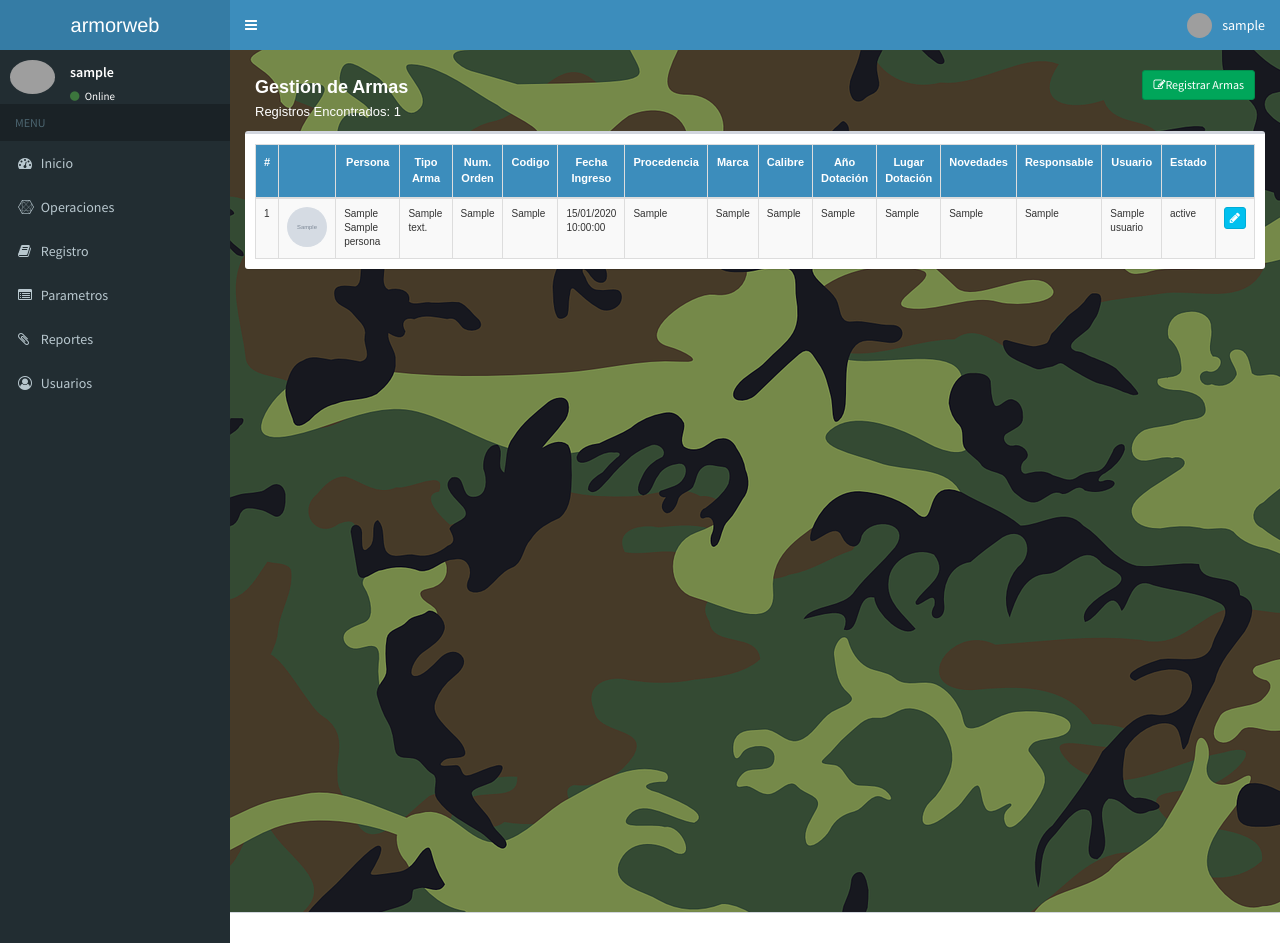
After one commit to BitXad/armorweb, a CodeIgniter app: page /armorweb/arma/inventario in a window 1280 px wide. The commit adds this page. Run offline with CodeIgniter, Linux system fonts and the light colour scheme; the visitor is signed in with stand-in values (Sample User, id 1); tables that the repository leaves empty hold one stand-in row (values such as "Sample post"); grey boxes marked "Sample" are stand-in pictures; grey boxes are pictures that could not be loaded.

Commit message:
12.11.2021 reportes

```diff
--- a/application/controllers/Arma.php
+++ b/application/controllers/Arma.php
@@ -25,6 +25,36 @@ class Arma extends CI_Controller{
             $data['arma'] = $this->Arma_model->get_all_arma();
 
             $data['_view'] = 'arma/index';
+            $this->load->view('layouts/main',$data);
+        }else {
+            redirect('', 'refresh');
+        }
+    }
+
+    /*
+     * Listing of arma
+     */
+    function inventario()
+    {
+        if ($this->session->userdata('logged_in')) {
+            $data['arma'] = $this->Arma_model->get_all_inventario();
+
+            $data['_view'] = 'arma/inventario';
+            $this->load->view('layouts/main',$data);
+        }else {
+            redirect('', 'refresh');
+        }
+    }
+
+    /*
+     * Listing of arma
+     */
+    function prestamos_activos()
+    {
+        if ($this->session->userdata('logged_in')) {
+            $data['arma'] = $this->Arma_model->get_all_prestamos_activos();
+
+            $data['_view'] = 'arma/prestamos_activos';
             $this->load->view('layouts/main',$data);
         }else {
             redirect('', 'refresh');
--- a/application/models/Arma_model.php
+++ b/application/models/Arma_model.php
@@ -53,6 +53,48 @@ class Arma_model extends CI_Model
     }
 
     /*
+     * Get all arma
+     */
+    function get_all_inventario()
+    {
+        $arma = $this->db->query("
+            SELECT
+                a.*, p.persona_nombre, p.persona_apellido, t.tipoarma_descripcion,
+                u.usuario_nombre, e.estado_color, e.estado_descripcion
+            FROM
+                arma a
+            left join tipo_arma t on a.tipoarma_id = t.tipoarma_id
+            LEFT JOIN persona p on a.persona_id = p.persona_id
+            LEFT JOIN usuario u on a.usuario_id = u.usuario_id
+            LEFT JOIN estado e on a.estado_id = e.estado_id
+            WHERE
+                1 = 1
+            ORDER BY a.`arma_id` DESC
+        ")->result_array();
+        return $arma;
+    }
+
+    /*
+     * Get all arma
+     */
+    function get_all_prestamos_activos()
+    {
+        $sql = "
+                select *
+                from registro r,arma a, persona p, tipo_arma t, usuario u, estado e
+                where
+                r.persona_id = p.persona_id and
+                r.arma_id = a.arma_id and
+                t.tipoarma_id = a.tipoarma_id and
+                u.usuario_id = r.usuario_id and
+                e.estado_id = r.estado_id and
+                r.estado_id = 5";
+
+        $arma = $this->db->query($sql)->result_array();
+        return $arma;
+    }
+
+    /*
      * function to add new arma
      */
     function add_arma($params)
--- /dev/null
+++ b/application/views/arma/inventario.php
@@ -0,0 +1,82 @@
+<script src="<?php echo base_url('resources/js/jquery-2.2.3.min.js'); ?>" type="text/javascript"></script>
+<script type="text/javascript">
+    $(document).ready(function () {
+        (function ($) {
+            $('#filtrar').keyup(function () {
+                var rex = new RegExp($(this).val(), 'i');
+                $('.buscar tr').hide();
+                $('.buscar tr').filter(function () {
+                    return rex.test($(this).text());
+                }).show();
+            })
+        }(jQuery));
+    });
+</script>
+<link href="<?php echo base_url('resources/css/mitabla.css'); ?>" rel="stylesheet">
+<div class="box-header">
+    <font class="color_fff" size='4' face='Arial'><b>Gestión de Armas</b></font>
+    <br><font class="color_fff" size='2' face='Arial'>Registros Encontrados: <?php echo sizeof($arma); ?></font>
+    <div class="box-tools">
+        <a href="<?php echo site_url('arma/add'); ?>" class="btn btn-success btn-sm"><fa class='fa fa-pencil-square-o'></fa>Registrar Armas</a>
+    </div>
+</div>
+<div class="row">
+    <div class="col-md-12">
+        <div class="box">
+            <div class="box-body table-responsive">
+                <table class="table table-striped" id="mitabla">
+                    <tr>
+                        <th>#</th>
+                        <th></th>
+                        <th>Persona</th>
+                        <th>Tipo<br>Arma</th>
+                        <th>Num.<br>Orden</th>
+                        <th>Codigo</th>
+                        <th>Fecha<br>Ingreso</th>
+                        <th>Procedencia</th>
+                        <th>Marca</th>
+                        <th>Calibre</th>
+                        <th>Año<br>Dotación</th>
+                        <th>Lugar<br>Dotación</th>
+                        <th>Novedades</th>
+                        <th>Responsable</th>
+                        <th>Usuario</th>
+                        <th>Estado</th>
+                        <th></th>
+                    </tr>
+                    <tbody class="buscar">
+                    <?php
+                    $i = 0;
+                    foreach($arma as $a){ ?>
+                    <tr>
+                        <td><?php echo ($i+1); ?></td>
+                        <td><center> <?php echo "<img src='".site_url()."/resources/images/arma/"."thumb_".$a['arma_foto']."' width='40' height='40' class='img-circle'"; ?></center></td>
+                        <td><?php echo $a['persona_apellido']." ".$a['persona_nombre']; ?></td>
+                        <td><?php echo $a['tipoarma_descripcion']; ?></td>
+                        <td><?php echo $a['arma_numorden']; ?></td>
+                        <td><?php echo $a['arma_codigo']; ?></td>
+                        <td><?php echo date("d/m/Y", strtotime($a['arma_fechaingreso'])); echo "<br>".$a['arma_horaingreso']; ?></td>
+                        <td><?php echo $a['arma_procedencia']; ?></td>
+                        <td><?php echo $a['arma_marca']; ?></td>
+                        <td><?php echo $a['arma_calibre']; ?></td>
+                        <td><?php echo $a['arma_aniodotacion']; ?></td>
+                        <td><?php echo $a['arma_lugardotacion']; ?></td>
+                        <td><?php echo $a['arma_novedades']; ?></td>
+                        <td><?php echo $a['arma_responsable']; ?></td>
+                        <td><?php echo $a['usuario_nombre']; ?></td>
+                        <td><?php echo $a['estado_descripcion']; ?></td>
+                        <td>
+                            <a href="<?php echo site_url('arma/edit/'.$a['arma_id']); ?>" class="btn btn-info btn-xs" title="Modifica Tipo de Arma"><span class="fa fa-pencil"></span></a>
+                            <!-- <a href="<?php //echo site_url('arma/remove/'.$a['arma_id']); ?>" class="btn btn-danger btn-xs"><span class="fa fa-trash"></span></a>-->
+                        </td>
+                    </tr>
+                    <?php
+                    $i++;
+                    } ?>
+                    </tbody>
+                </table>
+
+            </div>
+        </div>
+    </div>
+</div>
--- a/application/views/layouts/main.php
+++ b/application/views/layouts/main.php
@@ -129,13 +129,13 @@
 
                                 <li>
                                     <a href="<?php echo site_url('arma');?>">
-                                        <i class="fa fa-legal"></i> <span>Arma</span>
+                                        <i class="fa fa-legal"></i> <span>Armamento</span>
                                     </a>
                                 </li>
 
                                 <li>
                                     <a href="<?php echo site_url('persona');?>">
-                                        <i class="fa fa-address-book-o"></i> <span>Persona</span>
+                                        <i class="fa fa-address-book-o"></i> <span>Personal</span>
                                     </a>
                                 </li>
 
@@ -156,6 +156,38 @@
                                 <li>
                                     <a href="<?php echo site_url('grado_persona');?>">
                                         <i class="fa fa-fire"></i> <span>Grados</span>
+                                    </a>
+                                </li>
+
+                                <li>
+                                    <a href="<?php echo site_url('tipo_arma');?>">
+                                        <i class="fa fa-codepen"></i> <span>Tipo de Arma</span>
+                                    </a>
+                                </li>
+
+                                <li>
+                                    <a href="<?php echo site_url('tipo_persona');?>">
+                                        <i class="fa fa-group"></i> <span>Tipo Persona</span>
+                                    </a>
+                                </li>
+
+
+                            </ul>
+                        </li>
+
+                        <li>
+                            <a href="#"><i class="fa fa-paperclip"></i> <span>Reportes</span></a>
+                            <ul class="treeview-menu">
+
+                                <li>
+                                    <a href="<?php echo site_url('arma/inventario');?>">
+                                        <i class="fa fa-chain-broken"></i> <span>Inventario</span>
+                                    </a>
+                                </li>
+
+                                <li>
+                                    <a href="<?php echo site_url('arma/prestamos_activos');?>">
+                                        <i class="fa fa-fire"></i> <span>Prestamos activos</span>
                                     </a>
                                 </li>
 
```
Also changed, not shown: application/views/arma/prestamos_activos.php (added, +82 -0 lines), resources/images/arma/1636748356.jpg (added), resources/images/arma/1636748414.jpg (added), resources/images/arma/1636748457.jpg (added), resources/images/arma/thumb_1636748356.jpg (added), resources/images/arma/thumb_1636748414.jpg (added), resources/images/arma/thumb_1636748457.jpg (added), resources/images/personas/1636748589.jpg (added), resources/images/personas/1636748642.jpg (added), resources/images/personas/thumb_1636748589.jpg (added), resources/images/personas/thumb_1636748642.jpg (added).
